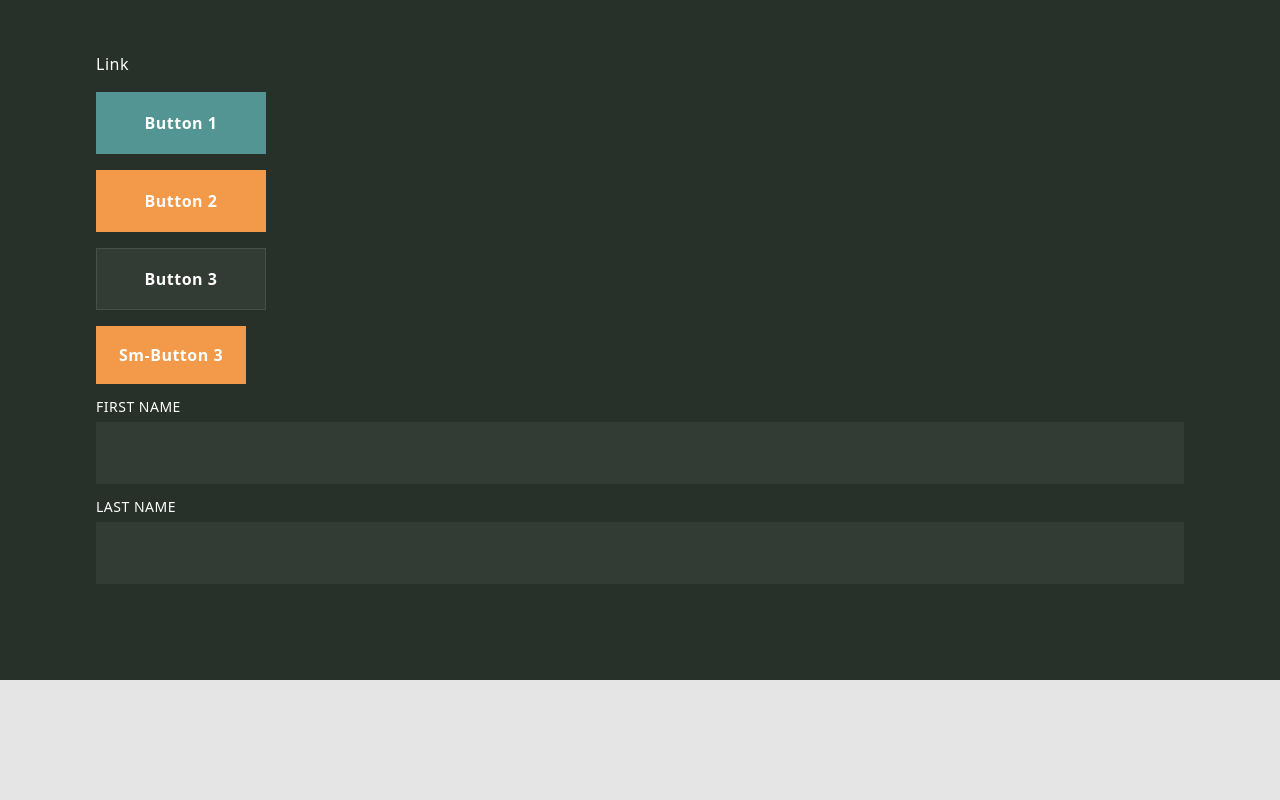
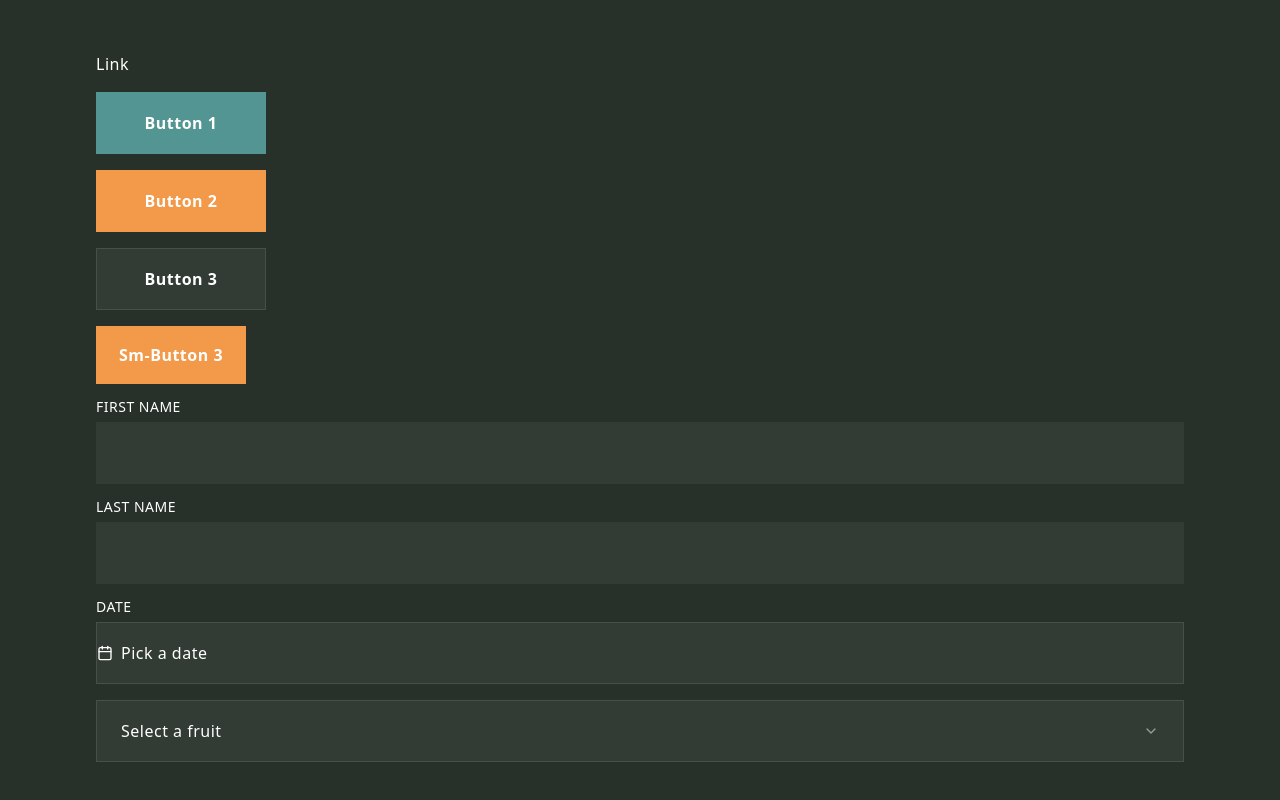
Before and after one commit to Sama-E/kulan, a Next.js app: page / in a window 1280 px wide. Shown: the part 508-1308 px from the top of the page. Before the commit the page ends 1188 px from the top, so only its background shows below. Built offline with nearby package versions, Linux system fonts and the light colour scheme.

Commit message:
styleguide

```diff
--- a/components/StyleGuide.jsx
+++ b/components/StyleGuide.jsx
@@ -1,9 +1,36 @@
+"use client"
+
+
 import Link from "next/link"
-import { Button } from "./ui/button"
 import { Label } from "./ui/label"
 import { Input } from "./ui/input"
 
+import * as React from "react"
+import { format } from "date-fns"
+import { Calendar as CalendarIcon } from "lucide-react"
+
+import { cn } from "@/lib/utils"
+import { Button } from "@/components/ui/button"
+import { Calendar } from "@/components/ui/calendar"
+import {
+  Popover,
+  PopoverContent,
+  PopoverTrigger,
+} from "@/components/ui/popover"
+
+import {
+  Select,
+  SelectContent,
+  SelectGroup,
+  SelectItem,
+  SelectLabel,
+  SelectTrigger,
+  SelectValue,
+} from "@/components/ui/select"
+
 const StyleGuide = () => {
+  const [date, setDate] = React.useState()
+
   return (
     <>
     <div className="flex flex-col gap-y-4 p-24">
@@ -28,6 +55,47 @@
         <Label htmlFor='lastname'>Last Name</Label>
         <Input type='lastname' id='lastname' />
       </div>
+      {/* calendar */}
+      <div>
+        <Label>Date</Label>
+        <Popover>
+          <PopoverTrigger asChild>
+            <Button
+              variant={"input"}
+              className={cn("w-full justify-start text-left font-normal",)}
+            >
+              <CalendarIcon className="mr-2 h-4 w-4" />
+              {date ? format(date, "PPP") : <span>Pick a date</span>}
+            </Button>
+          </PopoverTrigger>
+          <PopoverContent className="w-auto p-0">
+            <Calendar
+              mode="single"
+              selected={date}
+              onSelect={setDate}
+              initialFocus
+            />
+          </PopoverContent>
+        </Popover>
+      </div>
+      {/* select */}
+      <div>
+        <Select>
+          <SelectTrigger className="w-full">
+            <SelectValue placeholder="Select a fruit" />
+          </SelectTrigger>
+          <SelectContent>
+            <SelectGroup>
+              <SelectLabel>Fruits</SelectLabel>
+              <SelectItem value="apple">Apple</SelectItem>
+              <SelectItem value="banana">Banana</SelectItem>
+              <SelectItem value="blueberry">Blueberry</SelectItem>
+              <SelectItem value="grapes">Grapes</SelectItem>
+              <SelectItem value="pineapple">Pineapple</SelectItem>
+            </SelectGroup>
+          </SelectContent>
+        </Select>
+      </div>
     </div>
     </>
   )
--- a/components/ui/calendar.jsx
+++ b/components/ui/calendar.jsx
@@ -23,15 +23,15 @@
         caption_label: "text-sm font-medium",
         nav: "space-x-1 flex items-center",
         nav_button: cn(
-          buttonVariants({ variant: "outline" }),
-          "h-7 w-7 bg-transparent p-0 opacity-50 hover:opacity-100"
+          buttonVariants({ variant: "green" }),
+          "h-7 w-7 bg-green text-white p-0 hover:opacity-90"
         ),
         nav_button_previous: "absolute left-1",
         nav_button_next: "absolute right-1",
         table: "w-full border-collapse space-y-1",
         head_row: "flex",
         head_cell:
-          "text-slate-500 rounded-md w-9 font-normal text-[0.8rem] dark:text-slate-400",
+          "text-black rounded-md w-9 font-normal text-[0.8rem]",
         row: "flex w-full mt-2",
         cell: "h-9 w-9 text-center text-sm p-0 relative [&:has([aria-selected].day-range-end)]:rounded-r-md [&:has([aria-selected].day-outside)]:bg-slate-100/50 [&:has([aria-selected])]:bg-slate-100 first:[&:has([aria-selected])]:rounded-l-md last:[&:has([aria-selected])]:rounded-r-md focus-within:relative focus-within:z-20 dark:[&:has([aria-selected].day-outside)]:bg-slate-800/50 dark:[&:has([aria-selected])]:bg-slate-800",
         day: cn(
@@ -40,8 +40,8 @@
         ),
         day_range_end: "day-range-end",
         day_selected:
-          "bg-slate-900 text-slate-50 hover:bg-slate-900 hover:text-slate-50 focus:bg-slate-900 focus:text-slate-50 dark:bg-slate-50 dark:text-slate-900 dark:hover:bg-slate-50 dark:hover:text-slate-900 dark:focus:bg-slate-50 dark:focus:text-slate-900",
-        day_today: "bg-slate-100 text-slate-900 dark:bg-slate-800 dark:text-slate-50",
+          "bg-orange text-white hover:bg-orange/90 hover:text-white focus:bg-slate-900 focus:text-slate-50 dark:bg-slate-50 dark:text-slate-900 dark:hover:bg-slate-50 dark:hover:text-slate-900 dark:focus:bg-slate-50 dark:focus:text-slate-900",
+        day_today: "bg-black/10 text-black",
         day_outside:
           "day-outside text-slate-500 opacity-50 aria-selected:bg-slate-100/50 aria-selected:text-slate-500 aria-selected:opacity-30 dark:text-slate-400 dark:aria-selected:bg-slate-800/50 dark:aria-selected:text-slate-400",
         day_disabled: "text-slate-500 opacity-50 dark:text-slate-400",
--- a/components/ui/popover.jsx
+++ b/components/ui/popover.jsx
@@ -16,7 +16,7 @@
       align={align}
       sideOffset={sideOffset}
       className={cn(
-        "z-50 w-72 rounded-md border border-slate-200 bg-white p-4 text-slate-950 shadow-md outline-none data-[state=open]:animate-in data-[state=closed]:animate-out data-[state=closed]:fade-out-0 data-[state=open]:fade-in-0 data-[state=closed]:zoom-out-95 data-[state=open]:zoom-in-95 data-[side=bottom]:slide-in-from-top-2 data-[side=left]:slide-in-from-right-2 data-[side=right]:slide-in-from-left-2 data-[side=top]:slide-in-from-bottom-2 dark:border-slate-800 dark:bg-slate-950 dark:text-slate-50",
+        "z-50 w-72 bg-white p-4 shadow-md outline-none data-[state=open]:animate-in data-[state=closed]:animate-out data-[state=closed]:fade-out-0 data-[state=open]:fade-in-0 data-[state=closed]:zoom-out-95 data-[state=open]:zoom-in-95 data-[side=bottom]:slide-in-from-top-2 data-[side=left]:slide-in-from-right-2 data-[side=right]:slide-in-from-left-2 data-[side=top]:slide-in-from-bottom-2 dark:border-slate-800 dark:bg-slate-950 dark:text-slate-50",
         className
       )}
       {...props} />
--- a/components/ui/select.jsx
+++ b/components/ui/select.jsx
@@ -16,7 +16,7 @@
   <SelectPrimitive.Trigger
     ref={ref}
     className={cn(
-      "flex h-10 w-full items-center justify-between rounded-md border border-slate-200 bg-white px-3 py-2 text-sm ring-offset-white placeholder:text-slate-500 focus:outline-none focus:ring-2 focus:ring-slate-950 focus:ring-offset-2 disabled:cursor-not-allowed disabled:opacity-50 [&>span]:line-clamp-1 dark:border-slate-800 dark:bg-slate-950 dark:ring-offset-slate-950 dark:placeholder:text-slate-400 dark:focus:ring-slate-300",
+      "flex h-[62px] w-full items-center justify-between border border-white/10 bg-white/5 px-6 py-2 text-base text-white ring-offset-white placeholder:text-white/80 focus:outline-none focus:ring-1 focus:ring-orange disabled:cursor-not-allowed disabled:opacity-50 [&>span]:line-clamp-1 dark:border-slate-800 dark:bg-slate-950 dark:ring-offset-slate-950 dark:placeholder:text-slate-400 dark:focus:ring-slate-300",
       className
     )}
     {...props}>
@@ -54,7 +54,7 @@
     <SelectPrimitive.Content
       ref={ref}
       className={cn(
-        "relative z-50 max-h-96 min-w-[8rem] overflow-hidden rounded-md border border-slate-200 bg-white text-slate-950 shadow-md data-[state=open]:animate-in data-[state=closed]:animate-out data-[state=closed]:fade-out-0 data-[state=open]:fade-in-0 data-[state=closed]:zoom-out-95 data-[state=open]:zoom-in-95 data-[side=bottom]:slide-in-from-top-2 data-[side=left]:slide-in-from-right-2 data-[side=right]:slide-in-from-left-2 data-[side=top]:slide-in-from-bottom-2 dark:border-slate-800 dark:bg-slate-950 dark:text-slate-50",
+        "relative z-50 max-h-96 overflow-hidden bg-white text-black shadow-md data-[state=open]:animate-in data-[state=closed]:animate-out data-[state=closed]:fade-out-0 data-[state=open]:fade-in-0 data-[state=closed]:zoom-out-95 data-[state=open]:zoom-in-95 data-[side=bottom]:slide-in-from-top-2 data-[side=left]:slide-in-from-right-2 data-[side=right]:slide-in-from-left-2 data-[side=top]:slide-in-from-bottom-2 dark:border-slate-800 dark:bg-slate-950 dark:text-slate-50",
         position === "popper" &&
           "data-[side=bottom]:translate-y-1 data-[side=left]:-translate-x-1 data-[side=right]:translate-x-1 data-[side=top]:-translate-y-1",
         className
@@ -85,7 +85,7 @@
   <SelectPrimitive.Item
     ref={ref}
     className={cn(
-      "relative flex w-full cursor-default select-none items-center rounded-sm py-1.5 pl-8 pr-2 text-sm outline-none focus:bg-slate-100 focus:text-slate-900 data-[disabled]:pointer-events-none data-[disabled]:opacity-50 dark:focus:bg-slate-800 dark:focus:text-slate-50",
+      "relative flex w-full cursor-default select-none items-center rounded-sm py-1.5 pl-8 pr-2 text-base outline-none focus:text-black/5 focus:text-black data-[disabled]:pointer-events-none data-[disabled]:opacity-50 dark:focus:bg-slate-800 dark:focus:text-slate-50",
       className
     )}
     {...props}>
```
